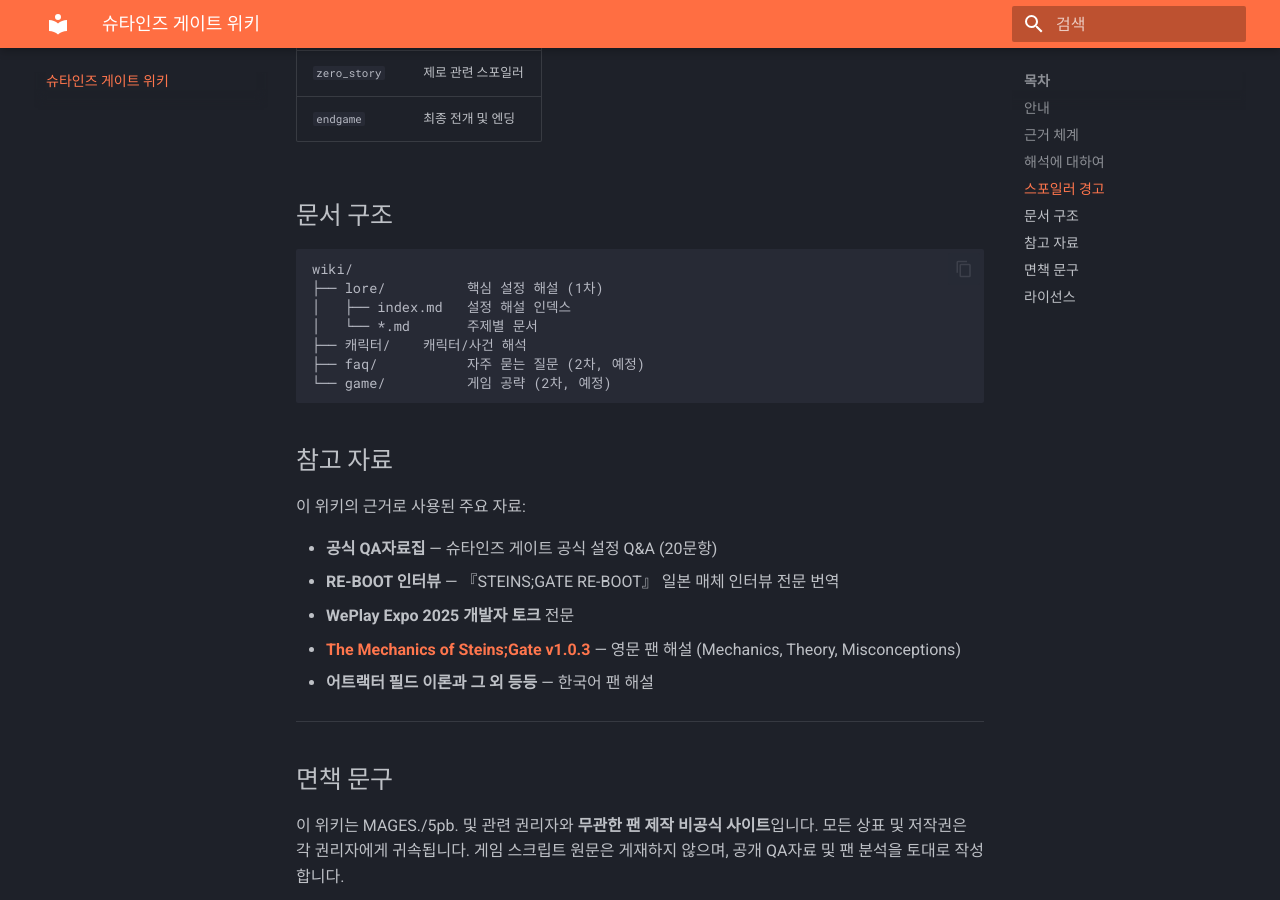
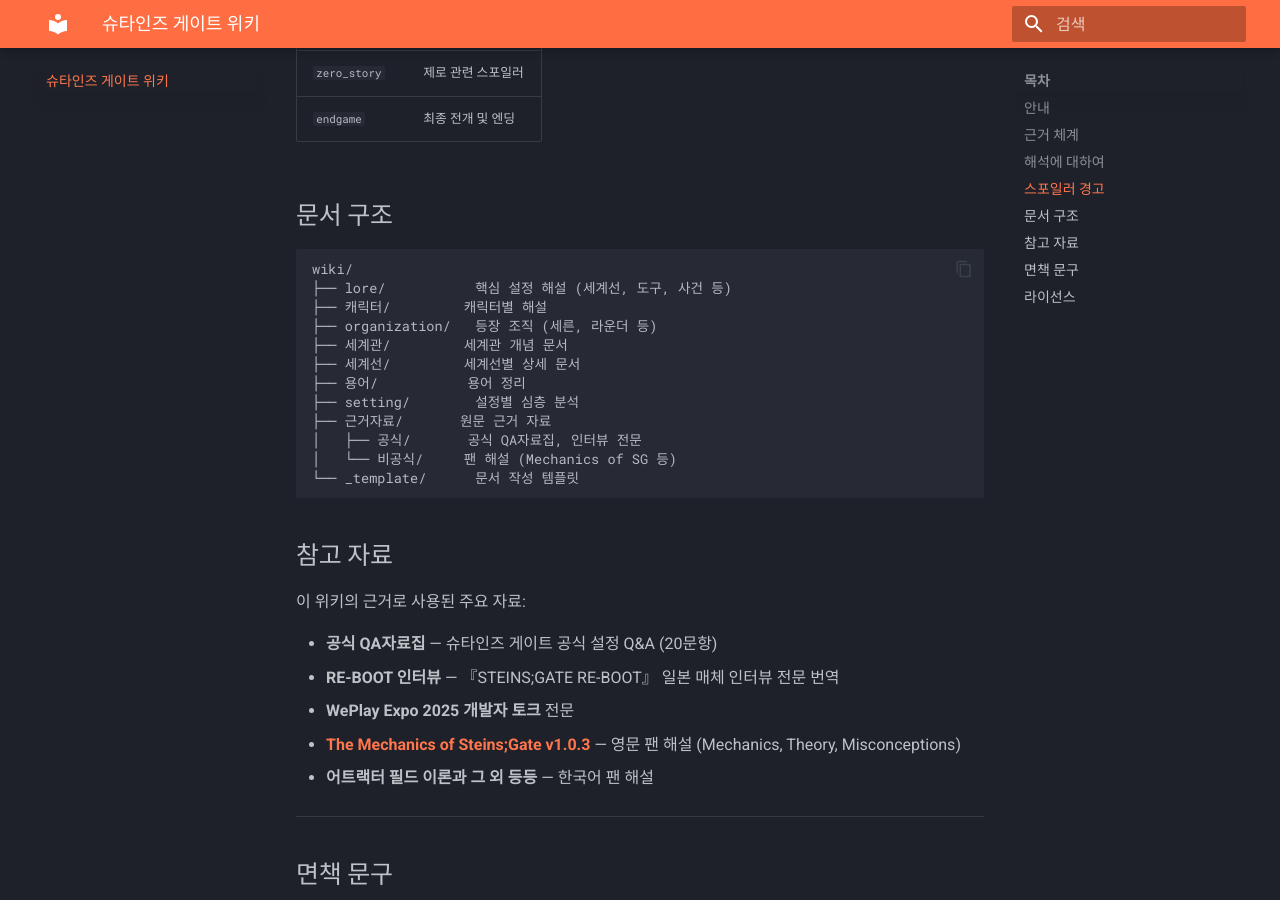
Before and after one commit to sgwiki/sgwiki.github.io, an MkDocs documentation site: the page built from wiki/README.md, in a window 1280 px wide and 900 px high, scrolled down 1252 px. Built offline with MkDocs 1.6.1 and Material for MkDocs 9.7.7, drawn with Linux system fonts in a browser that asks for light colours.

Commit message:
docs: README 문서 구조 섹션을 실제 디렉토리 구조에 맞게 갱신
Co-Authored-By: Claude Sonnet 4.6 <noreply@anthropic.com>

````diff
--- a/wiki/README.md
+++ b/wiki/README.md
@@ -39,12 +39,17 @@
 
 ```
 wiki/
-├── lore/          핵심 설정 해설 (1차)
-│   ├── index.md   설정 해설 인덱스
-│   └── *.md       주제별 문서
-├── 캐릭터/    캐릭터/사건 해석
-├── faq/           자주 묻는 질문 (2차, 예정)
-└── game/          게임 공략 (2차, 예정)
+├── lore/           핵심 설정 해설 (세계선, 도구, 사건 등)
+├── 캐릭터/         캐릭터별 해설
+├── organization/   등장 조직 (세른, 라운더 등)
+├── 세계관/         세계관 개념 문서
+├── 세계선/         세계선별 상세 문서
+├── 용어/           용어 정리
+├── setting/        설정별 심층 분석
+├── 근거자료/       원문 근거 자료
+│   ├── 공식/       공식 QA자료집, 인터뷰 전문
+│   └── 비공식/     팬 해설 (Mechanics of SG 등)
+└── _template/      문서 작성 템플릿
 ```
 
 ## 참고 자료
````
